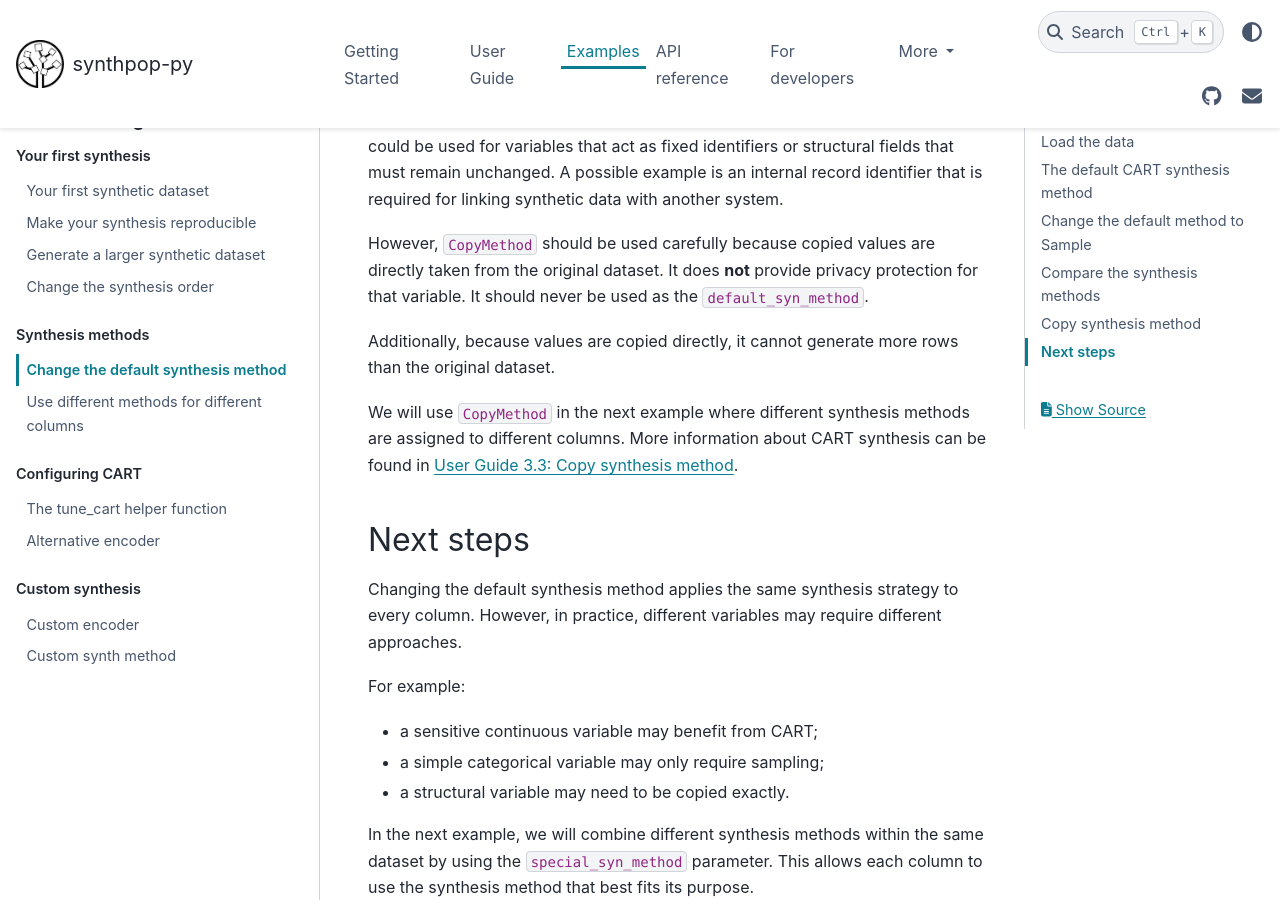
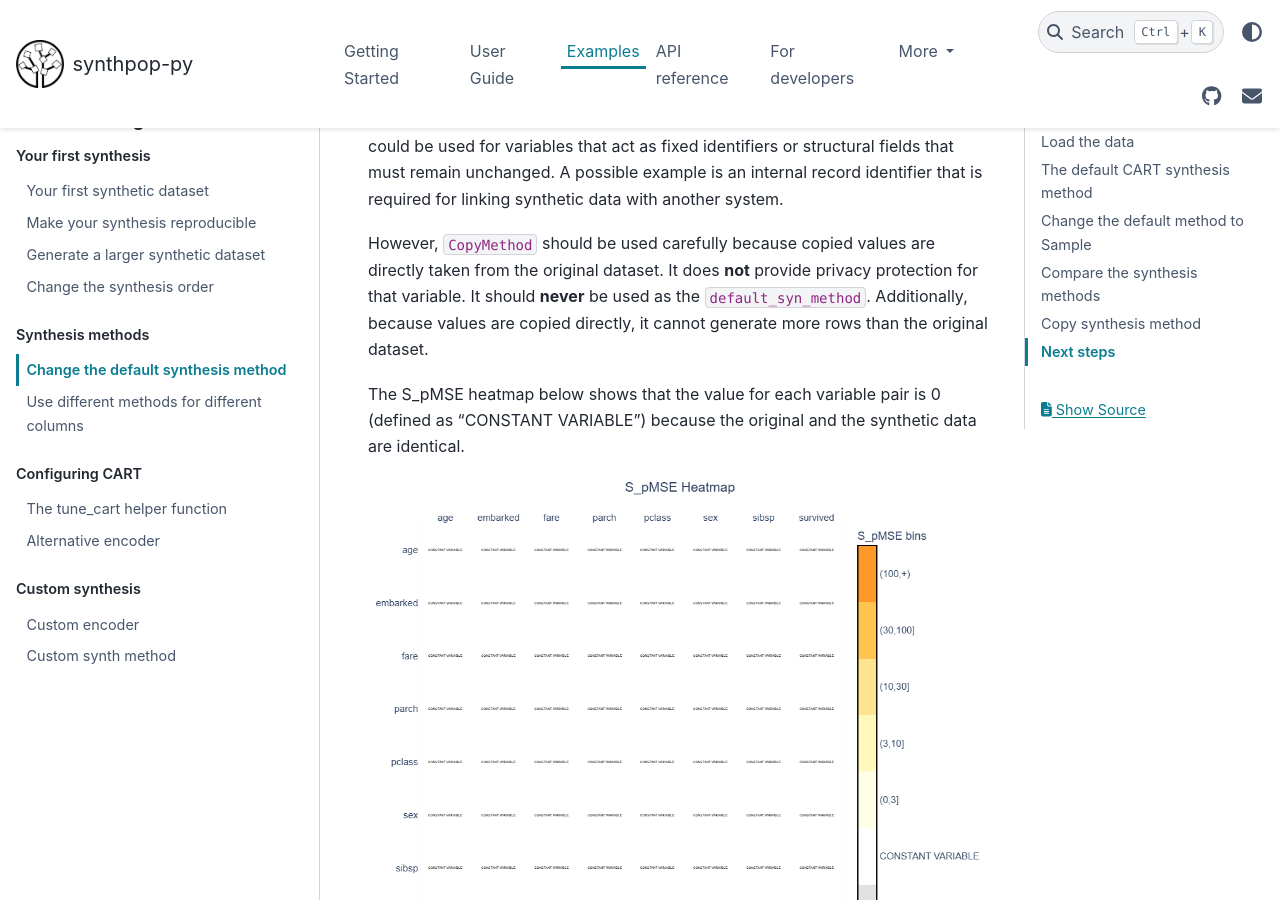
Before and after one commit to duonl/synthpop-py, a Sphinx documentation site: the page built from docs/source/examples/changing_the_default_method.md, in a window 1280 px wide and 900 px high, scrolled down 5968 px. Built offline with Sphinx 7.4.7 and the PyData theme 0.15.4, drawn with Linux system fonts in a browser that asks for light colours.

Commit message:
implemented feedback

````diff
--- a/docs/source/examples/changing_the_default_method.md
+++ b/docs/source/examples/changing_the_default_method.md
@@ -140,9 +140,10 @@ from synthpop.methods import CopyMethod
 ```
 could be used for variables that act as fixed identifiers or structural fields that must remain unchanged. A possible example is an internal record identifier that is required for linking synthetic data with another system.
 
-However, `CopyMethod` should be used carefully because copied values are directly taken from the original dataset. It does **not** provide privacy protection for that variable. It should never be used as the `default_syn_method`.
+However, `CopyMethod` should be used carefully because copied values are directly taken from the original dataset. It does **not** provide privacy protection for that variable. It should **never** be used as the `default_syn_method`. Additionally, because values are copied directly, it cannot generate more rows than the original dataset.
 
-Additionally, because values are copied directly, it cannot generate more rows than the original dataset.
+The S_pMSE heatmap below shows that the value for each variable pair is 0 (defined as "CONSTANT VARIABLE") because the original and the synthetic data are identical.
+![S_pMSE heatmap for synthetic dataset fully copied from the original](../images/spmse_copymethod.png)
 
 We will use `CopyMethod` in the next example where different synthesis methods are assigned to different columns. More information about CART synthesis can be found in {ref}`User Guide 3.3: Copy synthesis method <33-copy-synthesis>`.
 
````
Also changed, not shown: docs/source/images/spmse_copymethod.png (added).
